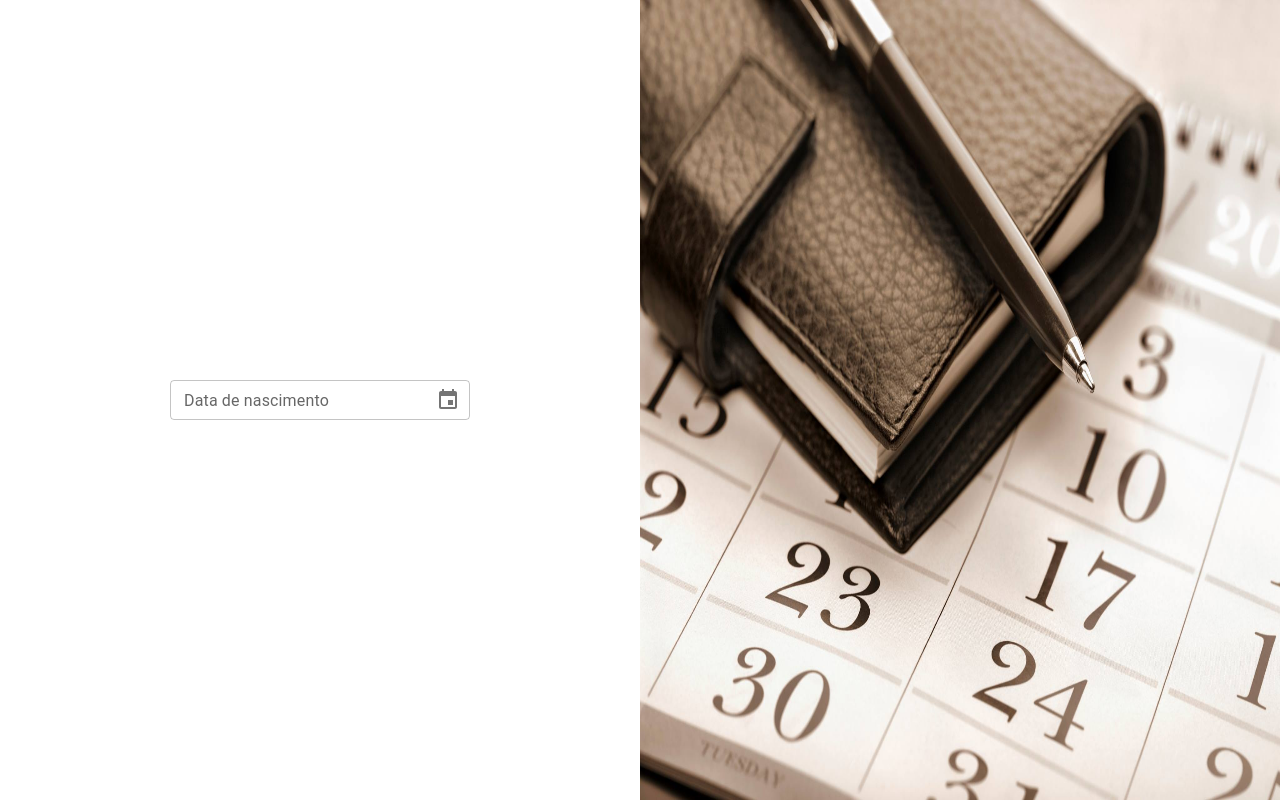
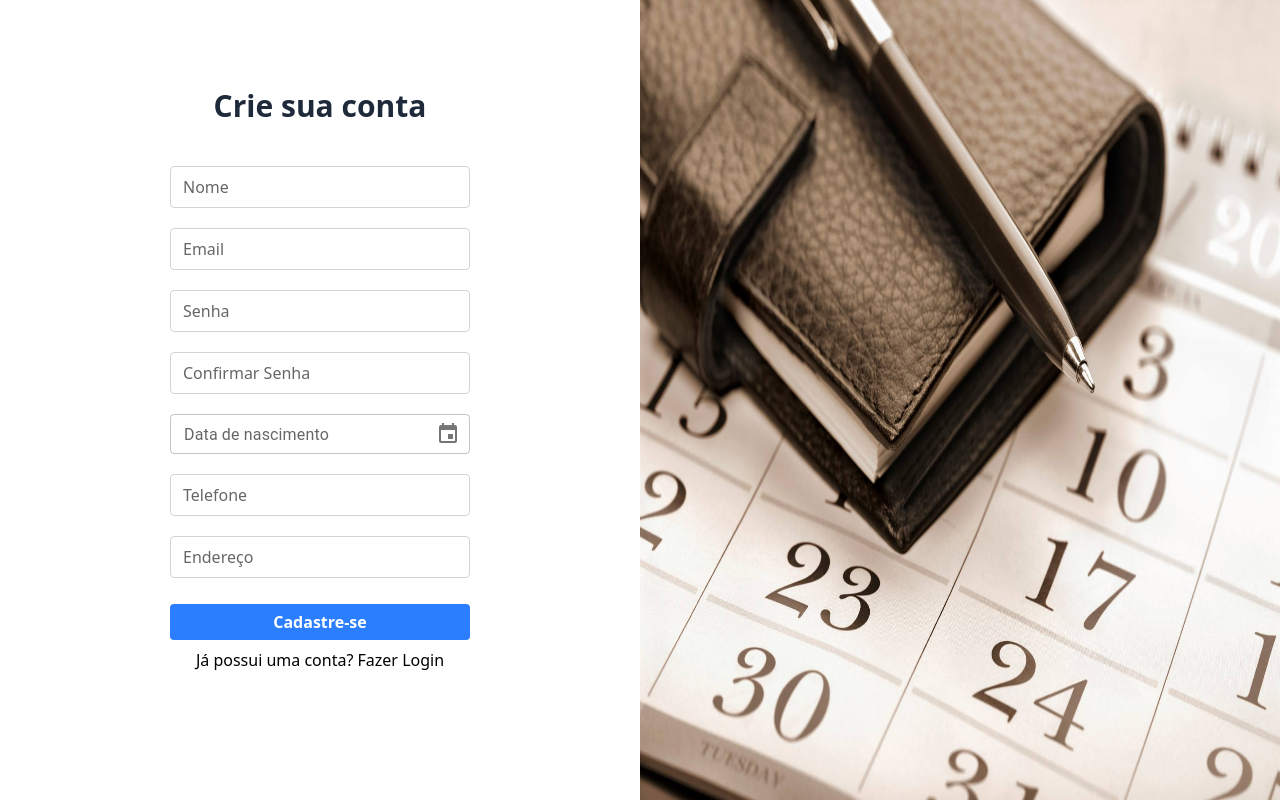
Before and after one commit to gilsonsilven/projeto-agenda-frontend, a Next.js app: page /signUp in a window 1280 px wide. Built offline with nearby package versions, Linux system fonts and the light colour scheme.

Commit message:
feat: sign up page

```diff
--- a/src/app/signUp/page.jsx
+++ b/src/app/signUp/page.jsx
@@ -4,7 +4,7 @@ import HomepageImage from "@/components/HomepageImage.jsx";
 import { DatePicker } from "@mui/x-date-pickers";
 import { AdapterDayjs } from "@mui/x-date-pickers/AdapterDayjs";
 import { LocalizationProvider } from "@mui/x-date-pickers";
-import 'dayjs/locale/pt-br';import dayjs from "dayjs";
+import 'dayjs/locale/pt-br';
 
 
 export default function SignUp() {
@@ -12,14 +12,46 @@ export default function SignUp() {
         <div className="flex bg-white h-screen w-screen">
             <div className="w-1/2">
                 <div className="flex flex-col justify-center items-center h-full">
+                    <div>
+                        <h1 className="text-3xl font-semibold text-gray-800 mb-8">Crie sua conta</h1>
+                    </div>
+                    <div>
+                        <input id="name" type="text" placeholder="Nome" className="border w-[300px] placeholder:text-black placeholder:opacity-60 border-[#d1d5db] rounded pl-3 py-2 border-opacity-30 hover:border-gray-700 my-2.5"></input>
+                    </div>
+                    <div>
+                        <input id="email" type="email" placeholder="Email" className="border w-[300px] placeholder:text-black placeholder:opacity-60 border-[#d1d5db] rounded pl-3 py-2 border-opacity-30 hover:border-gray-700 my-2.5"></input>
+                    </div>
+                    <div>
+                        <input id="pass" type="password" placeholder="Senha" className="border w-[300px] placeholder:text-black placeholder:opacity-60 border-[#d1d5db] rounded pl-3 py-2 border-opacity-30 hover:border-gray-700 my-2.5"></input>
+                    </div>
+                    <div>
+                        <input id="confPass" type="password" placeholder="Confirmar Senha" className="border w-[300px] placeholder:text-black placeholder:opacity-60 border-[#d1d5db] rounded pl-3 py-2 border-opacity-30 hover:border-gray-700 my-2.5"></input>
+                    </div>
+                    <div className="my-2.5">
                         <LocalizationProvider adapterLocale="pt-br" dateAdapter={AdapterDayjs}>
                             <DatePicker className="w-[300px]" label="Data de nascimento" name="StartDate" slotProps={{
                                 textField:
                                 {
-                                size: 'small'
+                                    size: 'small',
+                                    InputProps: {
+                                        style: { borderColor: '#d1d5db' }
+                                    }
                                 }
                             }}/>
                         </LocalizationProvider>
+                    </div>
+                    <div>
+                        <input id="phone" type="text" placeholder="Telefone" className="border w-[300px] placeholder:text-black placeholder:opacity-60 border-[#d1d5db] rounded pl-3 py-2 border-opacity-30 hover:border-gray-700 my-2.5"></input>
+                    </div>
+                    <div>
+                        <input id="address" type="text" placeholder="Endereço" className="border w-[300px] placeholder:text-black placeholder:opacity-60 border-[#d1d5db] rounded pl-3 py-2 border-opacity-30 hover:border-gray-700 my-2.5"></input>
+                    </div>
+                    <div>
+                        <button className="font-semibold mt-4 mb-2 w-[300px] h-[36px] rounded bg-blue-500 text-white">Cadastre-se</button>
+                    </div>
+                    <div className="mb-10">
+                        <p>Já possui uma conta? Fazer Login</p>
+                    </div>
                 </div>
             </div>
             <div className="w-1/2">
```
Lines whose indentation alone changed are shown as unchanged.
